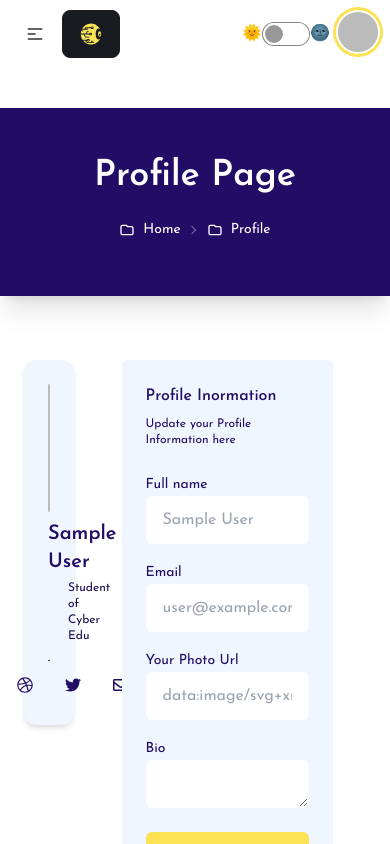
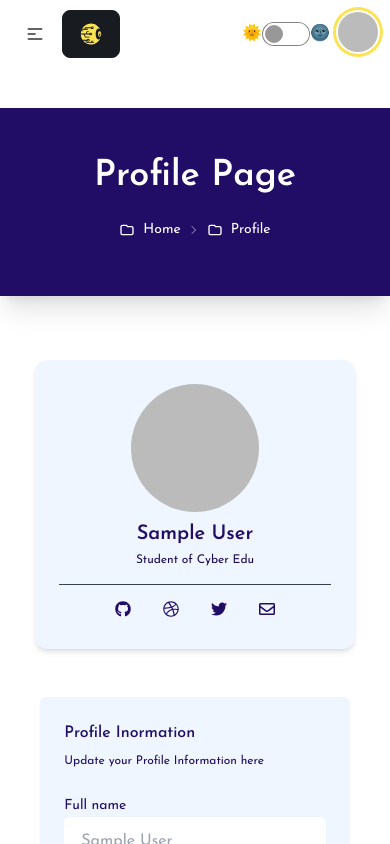
Before and after one commit to Sahariar/cyber-education, a React (Vite) app: page /profile in a window 390 px wide. Shown: the top 844 px of the page. Built offline with nearby package versions, Linux system fonts and the light colour scheme; no server answers; sample sign-in values are in the browser's storage.

Commit message:
profile  page responsive issue fixed

```diff
--- a/src/Pages/Profile/Profile.jsx
+++ b/src/Pages/Profile/Profile.jsx
@@ -97,9 +97,9 @@ const Profile = () => {
 				</div>
 			</div>
 			<div className="container mx-auto">
-				<div className="flex">
-					<div className="w-3/12">
-						<div className=" m-6 flex flex-col justify-center max-w-xs p-6 shadow-md rounded-xl sm:px-12 bg-blue-50 text-accent">
+				<div className="flex flex-col lg:flex-row">
+					<div className=" lg:w-3/12 w-11/12 mx-auto">
+						<div className="  m-6 flex flex-col justify-center max-w-xs p-6 shadow-md rounded-xl sm:px-12 bg-blue-50 text-accent mx-auto">
 							<img
 								src={
 									user?.photoURL
@@ -179,7 +179,7 @@ const Profile = () => {
 							</div>
 						</div>
 					</div>
-					<div className="w-8/12">
+					<div className="lg:w-8/12 w-11/12 mx-auto">
 						<div className="p-6 ">
 							<form onSubmit={handleUpdateProfileSubmission} className="container flex flex-col mx-auto space-y-12 ng-untouched ng-pristine ng-valid text-accent">
 								<fieldset className="grid grid-cols-4 gap-6 p-6 rounded-md shadow-sm bg-blue-50">
```
Also changed, not shown: 1 other file (tests, documents, lock files or other folders).
